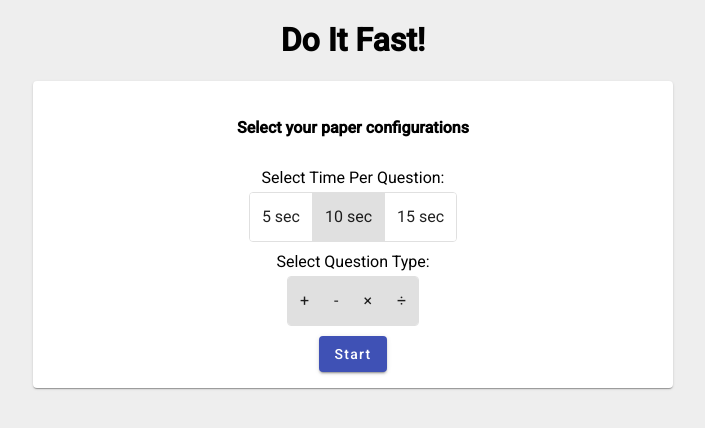
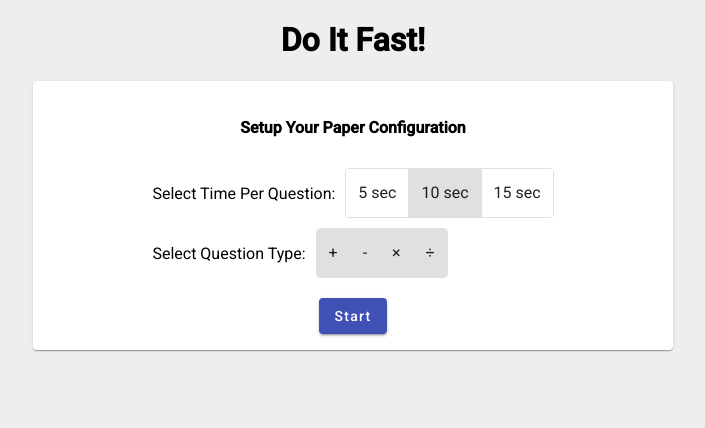
Before and after one commit to bAmrish/fastmaths, an Angular app: page / in a window 1280 px wide. Shown: the top 428 px of the page, without its empty margins (287-992 px from the left). Built offline with nearby package versions, Linux system fonts and the light colour scheme.

Commit message:
Moved config selection to its own component.

```diff
--- a/src/app/app.module.ts
+++ b/src/app/app.module.ts
@@ -11,12 +11,14 @@ import {TimerComponent} from "./timer/timer.component";
 import {MatCardModule} from "@angular/material/card";
 import {PaperComponent} from "./paper/paper.component";
 import {MatButtonToggleModule} from "@angular/material/button-toggle";
+import {PaperConfigComponent} from './paper/config/config.component';
 
 @NgModule({
   declarations: [
     AppComponent,
     TimerComponent,
-    PaperComponent
+    PaperComponent,
+    PaperConfigComponent
   ],
   imports: [
     BrowserModule,
--- /dev/null
+++ b/src/app/paper/config/config.component.html
@@ -0,0 +1,22 @@
+<div class="paper-selector">
+  <h4>Setup Your Paper Configuration</h4>
+  <div class="selector time">
+    <mat-label> Select Time Per Question:</mat-label>
+
+    <mat-button-toggle-group [(ngModel)]="config.timePerQuestion" (change)="onConfigChange()">
+      <mat-button-toggle [value]="5">5 sec</mat-button-toggle>
+      <mat-button-toggle [value]="10">10 sec</mat-button-toggle>
+      <mat-button-toggle [value]="15">15 sec</mat-button-toggle>
+    </mat-button-toggle-group>
+  </div>
+  <div class="selector type">
+    <mat-label> Select Question Type:</mat-label>
+
+    <mat-button-toggle-group multiple="true" [(value)]="config.operators" (change)="onConfigChange()">
+      <mat-button-toggle value="ADD">+</mat-button-toggle>
+      <mat-button-toggle value="SUBTRACT">-</mat-button-toggle>
+      <mat-button-toggle value="MULTIPLY">×</mat-button-toggle>
+      <mat-button-toggle value="DIVIDE">÷</mat-button-toggle>
+    </mat-button-toggle-group>
+  </div>
+</div>
--- /dev/null
+++ b/src/app/paper/config/config.component.scss
@@ -0,0 +1,23 @@
+.paper-selector {
+  display: flex;
+  flex-direction: column;
+  justify-content: center;
+  align-items: center;
+  gap: 10px;
+  @media(max-width: 480px) {
+    gap: 20px;
+  }
+}
+.selector {
+  display: flex;
+  flex-direction: row;
+  justify-content: start;
+  align-items: center;
+  flex-wrap: wrap;
+  gap: 10px;
+  width: 100%;
+  @media(max-width: 480px) {
+    justify-content: center;
+    flex-direction: column;
+  }
+}
--- /dev/null
+++ b/src/app/paper/config/config.component.ts
@@ -0,0 +1,33 @@
+import {Component, EventEmitter, Input, Output} from '@angular/core';
+import {PaperConfig} from '../models/paper-config.interface';
+
+@Component({
+  selector: 'app-paper-config',
+  templateUrl: './config.component.html',
+  styleUrls: ['./config.component.scss']
+})
+export class PaperConfigComponent {
+  @Input() config: PaperConfig = {
+    timePerQuestion: 10,
+    operators: ['ADD', 'SUBTRACT', 'MULTIPLY', 'DIVIDE'],
+    totalQuestions: 5,
+    addition: {
+      min: 1, max: 10
+    },
+    subtraction: {
+      min: 1, max: 10
+    },
+    multiplication: {
+      min: 1, max: 10
+    },
+    division: {
+      min: 1, max: 10
+    },
+  }
+
+  @Output() configChange = new EventEmitter<PaperConfig>();
+
+  onConfigChange() {
+    this.configChange.emit(this.config);
+  }
+}
--- a/src/app/paper/models/paper-config.interface.ts
+++ b/src/app/paper/models/paper-config.interface.ts
@@ -4,4 +4,16 @@ export class PaperConfig {
   timePerQuestion: number;
   operators: Operator[];
   totalQuestions: number;
+  addition: {
+    min: number, max: number
+  };
+  subtraction: {
+    min: number, max: number
+  }
+  multiplication: {
+    min: number, max: number
+  };
+  division: {
+    min: number, max: number
+  };
 }
--- a/src/app/paper/paper.component.html
+++ b/src/app/paper/paper.component.html
@@ -2,28 +2,7 @@
   <mat-card-content>
     <div class="paper">
       <div [ngClass]="{'hidden':started}" class="start-container">
-        <div class="paper-selector">
-          <h4>Select your paper configurations</h4>
-          <div class="selector time">
-            <mat-label> Select Time Per Question:</mat-label>
-
-            <mat-button-toggle-group [(ngModel)]="paperConfig.timePerQuestion">
-              <mat-button-toggle [value]="5">5 sec</mat-button-toggle>
-              <mat-button-toggle [value]="10">10 sec</mat-button-toggle>
-              <mat-button-toggle [value]="15">15 sec</mat-button-toggle>
-            </mat-button-toggle-group>
-          </div>
-          <div class="selector type">
-            <mat-label> Select Question Type:</mat-label>
-
-            <mat-button-toggle-group multiple="true" [(value)]="paperConfig.operators">
-              <mat-button-toggle value="ADD">+</mat-button-toggle>
-              <mat-button-toggle value="SUBTRACT">-</mat-button-toggle>
-              <mat-button-toggle value="MULTIPLY">×</mat-button-toggle>
-              <mat-button-toggle value="DIVIDE">÷</mat-button-toggle>
-            </mat-button-toggle-group>
-          </div>
-        </div>
+        <app-paper-config [(config)]="paperConfig"></app-paper-config>
         <button mat-raised-button color="primary" (click)="start()">Start</button>
       </div>
       <form
--- a/src/app/paper/paper.component.scss
+++ b/src/app/paper/paper.component.scss
@@ -3,20 +3,7 @@
   max-width: 640px;
 }
 
-.paper-selector {
-  display: flex;
-  flex-direction: column;
-  justify-content: center;
-  align-items: center;
-  gap: 10px;
-}
-.selector {
-  display: flex;
-  flex-direction: column;
-  justify-content: center;
-  align-items: center;
-  gap: 5px;
-}
+
 .paper {
   display: flex;
   justify-content: center;
@@ -32,7 +19,7 @@
   flex-direction: column;
   justify-content: center;
   align-items: center;
-  gap: 10px;
+  gap: 20px;
 }
 .questions {
   display: flex;
--- a/src/app/paper/paper.component.ts
+++ b/src/app/paper/paper.component.ts
@@ -20,7 +20,19 @@ export class PaperComponent {
   paperConfig: PaperConfig = {
     timePerQuestion: 10,
     operators: ['ADD', 'SUBTRACT', 'MULTIPLY', 'DIVIDE'],
-    totalQuestions: 5
+    totalQuestions: 5,
+    addition: {
+      min: 1, max: 10
+    },
+    subtraction: {
+      min: 1, max: 10
+    },
+    multiplication: {
+      min: 1, max: 10
+    },
+    division: {
+      min: 1, max: 10
+    },
   }
 
   constructor(private paperService: PaperService) {
@@ -41,9 +53,6 @@ export class PaperComponent {
     this.completed = false;
     this.totalTime = +this.paperConfig.totalQuestions * +this.paperConfig.timePerQuestion;
     this.questions = this.paperService.generateQuestions(this.paperConfig);
-    console.log(`total questions = ${this.paperConfig.totalQuestions}`);
-    console.log(`total time per questions = ${this.paperConfig.timePerQuestion}`);
-    console.log(`total time = ${this.totalTime}`);
     setTimeout(() => this.timer.start(), 1);
   }
 
--- a/src/app/paper/services/paper.service.ts
+++ b/src/app/paper/services/paper.service.ts
@@ -13,25 +13,25 @@ export class PaperService {
       const operator = config.operators[opSelector];
       switch (operator) {
         case "ADD":
-          questions.push(this.newAdditionQuestion());
+          questions.push(this.newAdditionQuestion(config));
           break;
         case "SUBTRACT":
-          questions.push(this.newSubtractionQuestion());
+          questions.push(this.newSubtractionQuestion(config));
           break;
         case "MULTIPLY":
-          questions.push(this.newMultiplicationQuestion());
+          questions.push(this.newMultiplicationQuestion(config));
           break;
         case "DIVIDE":
-          questions.push(this.newDivisionQuestion());
+          questions.push(this.newDivisionQuestion(config));
           break;
       }
     }
     return questions;
   }
 
-  newAdditionQuestion(): Question {
-    const min = 1
-    const max = 10
+  newAdditionQuestion(config: PaperConfig): Question {
+    const min = config.addition.min
+    const max = config.addition.max
     const id = UtilService.uuid();
     const operator = 'ADD'
     const firstNumber = UtilService.getRandomInt(min, max);
@@ -49,9 +49,9 @@ export class PaperService {
     }
   }
 
-  newSubtractionQuestion(): Question {
-    const min = 1
-    const max = 10
+  newSubtractionQuestion(config: PaperConfig): Question {
+    const min = config.subtraction.min
+    const max = config.subtraction.max
     const id = UtilService.uuid();
     const operator = 'SUBTRACT'
     const firstNumber = UtilService.getRandomInt(min, max);
@@ -69,9 +69,9 @@ export class PaperService {
     }
   }
 
-  newMultiplicationQuestion(): Question {
-    const min = 2
-    const max = 10
+  newMultiplicationQuestion(config: PaperConfig): Question {
+    const min = config.multiplication.min
+    const max = config.multiplication.max
     const id = UtilService.uuid();
     const operator = 'MULTIPLY'
     const firstNumber = UtilService.getRandomInt(min, max);
@@ -89,9 +89,9 @@ export class PaperService {
     }
   }
 
-  newDivisionQuestion(): Question {
-    const min = 2
-    const max = 10
+  newDivisionQuestion(config: PaperConfig): Question {
+    const min = config.division.min
+    const max = config.division.max
     const id = UtilService.uuid();
     const operator = 'DIVIDE'
     const secondNumber = UtilService.getRandomInt(min, max);
```
